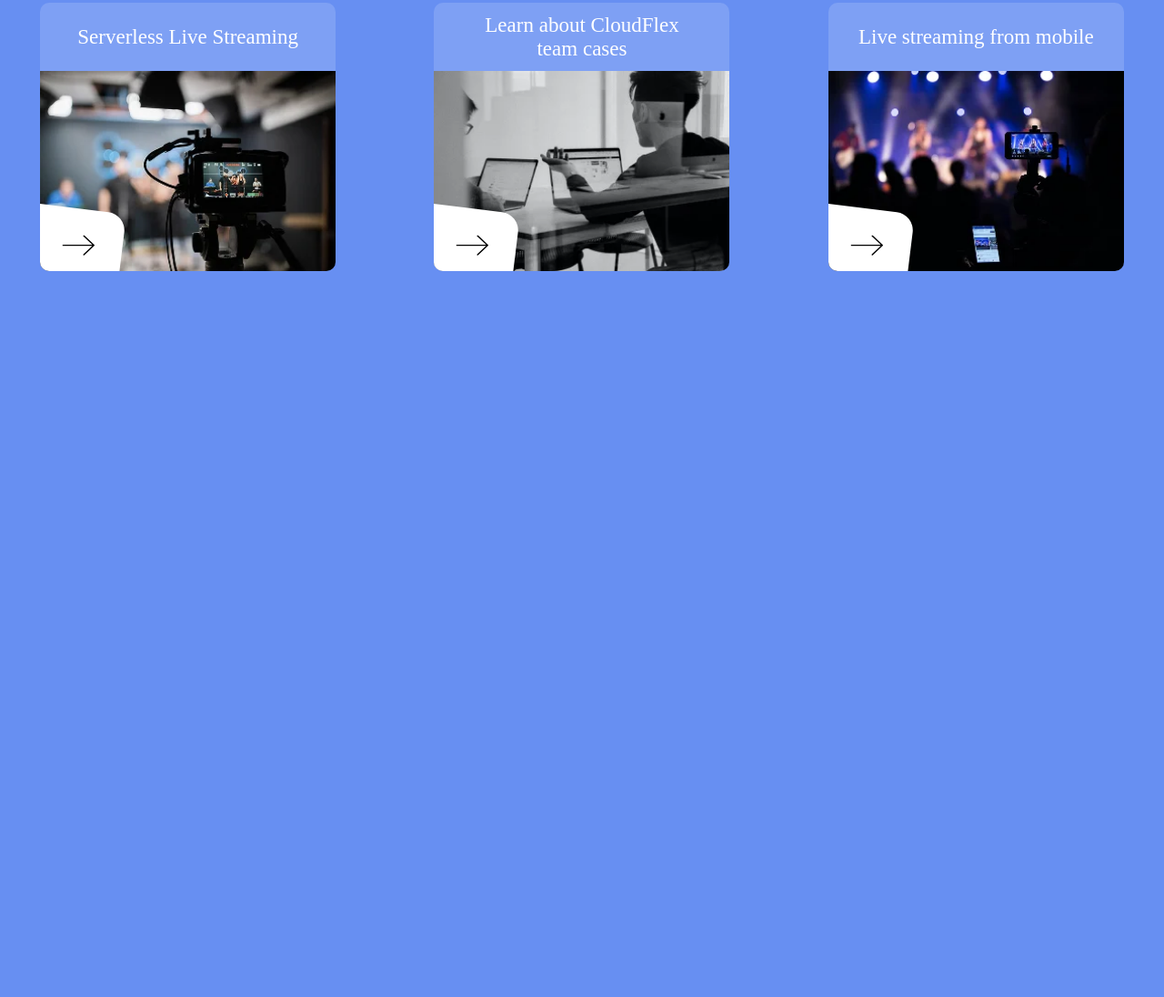
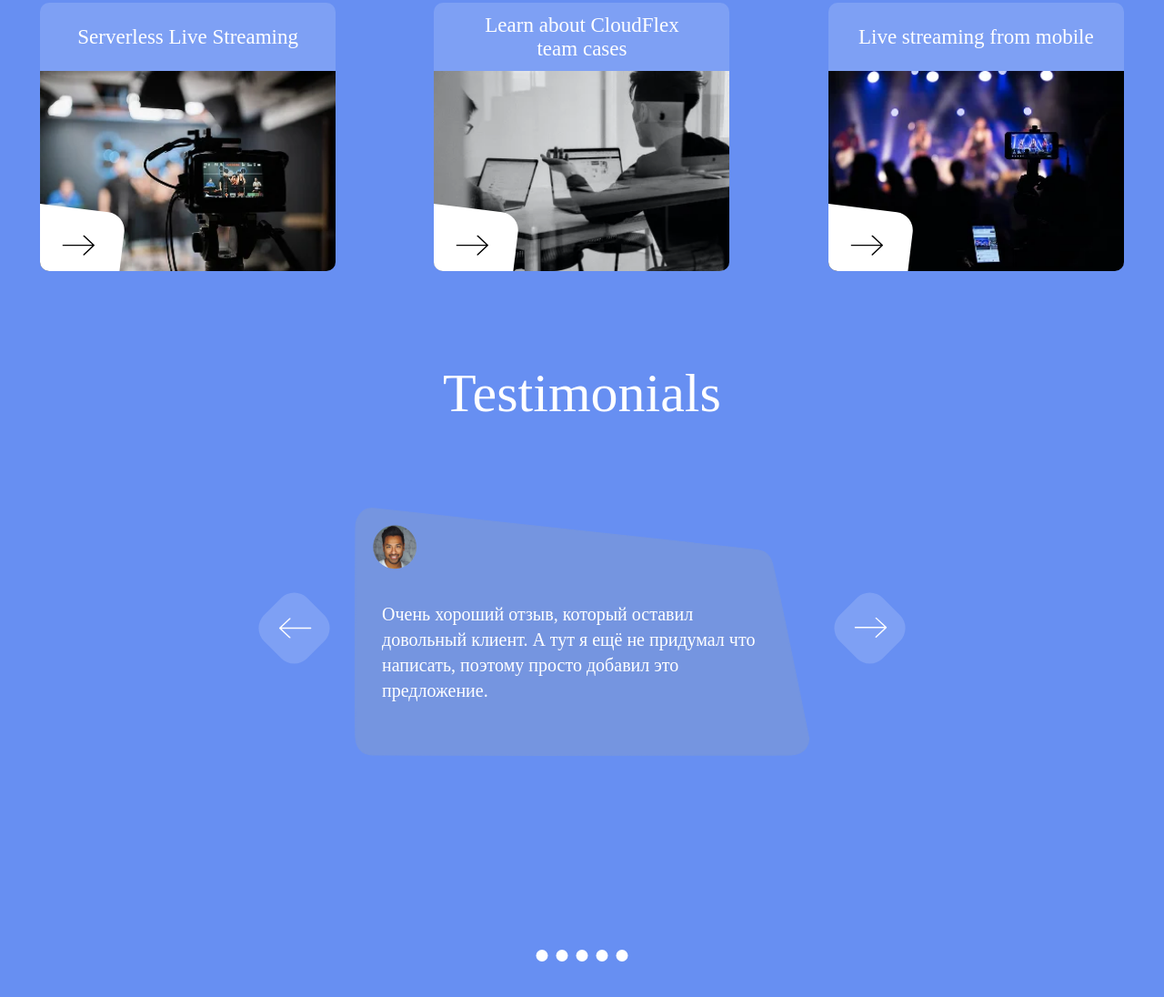
Before and after one commit to D3K16/langing_live_streaming, a website: page index.html in a window 1280 px wide. Shown: the part 4172-5268 px from the top of the page at 91% size. Before the commit the page ends 4650 px from the top, so only its background shows below. Drawn offline with nearby package versions, Linux system fonts and the light colour scheme; files that its build step writes are made by us from their sources.

Commit message:
tesimonials section

```diff
--- a/index.html
+++ b/index.html
@@ -225,6 +225,50 @@
             </div>
         </section>
 
+        <section class="testimonials-section" aria-label="testimonials section">
+            <div class="container">
+                <div class="testimonials">
+                    <h2 class="testimonials__title">
+                        Testimonials
+                    </h2>
+
+                    <div class="testimonials__slider slider">
+                        <figure class="wave-card">
+                            <img src="assets/image/avatar_alpha.png" alt="" class="wave-card__avatar">
+
+                            <blockquote class="wave-card__quote" cite="https://hapyclient.com">
+                                <p>
+                                    Очень хороший отзыв, который оставил
+                                    довольный клиент. А тут я ещё не придумал
+                                    что написать, поэтому просто добавил это
+                                    предложение.
+                                </p>
+                            </blockquote>
+                        </figure>
+
+                        <button class="slider__left-btn">
+                            <svg class="slider__left-btn-icon" aria label="arrow icon">
+                                <use href="assets/sprites.svg#arrow-icon"></use>
+                            </svg>
+                        </button>
+
+                        <button class="slider__right-btn">
+                            <svg class="slider__right-btn-icon" aria label="arrow icon">
+                                <use href="assets/sprites.svg#arrow-icon"></use>
+                            </svg>
+                        </button>
+
+                        <div class="slider__points">
+                            <div class="slider__points-item"></div>
+                            <div class="slider__points-item"></div>
+                            <div class="slider__points-item"></div>
+                            <div class="slider__points-item"></div>
+                            <div class="slider__points-item"></div>
+                        </div>
+                    </div>
+                </div>
+            </div>
+        </section>
     </main>
 </body>
 </html>
--- a/styles/_basic.scss
+++ b/styles/_basic.scss
@@ -22,7 +22,7 @@ li {
     list-style: none;
 }
 
-figure {
+figure, blockquote {
     margin: 0;
 }
 
--- a/styles/_cards.scss
+++ b/styles/_cards.scss
@@ -112,3 +112,31 @@
         width: 300px;
     }
 }
+
+.wave-card {
+    width: 500px;
+    height: 275px;
+    background: url('../assets/wave_card_bg.svg') center/contain no-repeat;
+    @include m.d-flex(start, start, nowrap, column, 0, 35px);
+
+    &__avatar {
+        margin: 20px 0 0 20px;
+    }
+
+    &__quote {
+        @include m.font(20px, 400, v.$color_white);
+        margin: 0 30px;
+        line-height: 1.4;
+    }
+
+    @media (max-width: v.$media_md) {
+        width: 330px;
+        row-gap: 15px;
+        background: url('../assets/wave_card_bg.svg') 50%/contain no-repeat;
+
+
+    &__quote {
+        @include m.font(13px, 400, v.$color_white);
+    }
+    }
+}
--- a/styles/_experience.scss
+++ b/styles/_experience.scss
@@ -2,7 +2,7 @@
 @use 'mixins' as m;
 
 .experience {
-    padding: 180px 0;
+    padding: 180px 0 0 0;
     margin: 0 auto;
     text-align: center;
     @include m.d-flex(start, center, nowrap, column, 0, 90px);
--- a/styles/_importer.scss
+++ b/styles/_importer.scss
@@ -5,3 +5,4 @@
 @forward 'work';
 @forward 'about';
 @forward 'experience';
+@forward 'testimonials';
--- /dev/null
+++ b/styles/_testimonials.scss
@@ -0,0 +1,114 @@
+@use 'variables' as v;
+@use 'mixins' as m;
+@use 'sass:color';
+
+%slider-button {
+            width: 67px;
+            height: 67px;
+            border: none;
+            border-radius: 20px;
+            background-color: color.adjust(v.$color_white, $alpha: -0.85);
+            rotate: z 45deg;
+}
+
+.testimonials {
+    padding: 100px 0 100px 0;
+    margin: 0 auto;
+    @include m.d-flex(start, center, nowrap, column, 0, 90px);
+
+    &__title {
+        @include m.font(60px, 400, v.$color_white);
+
+        @media (max-width: v.$media_md) {
+            font-size: 35px;
+        }
+    }
+
+    .slider {
+        position: relative;
+        height: 500px;
+
+        &__left-btn {
+           @extend %slider-button;
+           @include m.position(absolute, 1, -1, top, left, 100px, -100px);
+
+           &-icon {
+                width: 36px;
+                height: 23px;
+                fill: v.$color_white;
+                rotate: z 135deg;
+           }
+        }
+
+        &__right-btn {
+           @extend %slider-button;
+           @include m.position(absolute, 1, -1, top, right, 100px, -100px);
+
+            &-icon {
+                width: 36px;
+                height: 23px;
+                fill: v.$color_white;
+                rotate: z -45deg;
+           }
+        }
+
+        &__left-btn:hover,
+        &__right-btn:hover {
+            cursor: pointer;
+            box-shadow: inset 0 0 15px 3px rgba(0,0,0,.15);
+
+            .slider__left-btn-icon,
+            .slider__right-btn-icon  {
+                fill: v.$color_black;
+            }
+        }
+
+        &__points {
+            @include m.position(absolute, 1, -1, bottom, left, 0, 50%);
+            @include m.d-flex(start, center, nowrap, row, 9px, 0);
+            translate: -50% 0;
+
+            &-item {
+                width: 13px;
+                height: 13px;
+                border-radius: 50%;
+                background-color: v.$color_white;
+
+                &:hover {
+                    cursor: pointer;
+                    scale: .7;
+                    background-color: v.$color_grey;
+                }
+            }
+        }
+
+        @media (max-width: v.$media_md) {
+            height: 300px;
+
+            &__left-btn {
+                top: unset;
+                bottom: 20px;
+                left: 0;
+            }
+
+            &__right-btn {
+                top: unset;
+                bottom: 20px;
+                right: 0;
+            }
+
+            &__points {
+                bottom: 45px;
+            }
+        }
+
+         @media (max-width: v.$media_min) {
+            &__left-btn {
+                left: 10px;
+            }
+            &__right-btn {
+                right: 10px;
+            }
+         }
+    }
+}
--- a/styles/_variables.scss
+++ b/styles/_variables.scss
@@ -2,6 +2,7 @@
 $color_blue: #678FF2;
 $color_white: #fff;
 $color_black: #000;
+$color_grey: #B4B4B4;
 
 $media_xxl : 1400px;
 $media_xl : 1200px;
```
Also changed, not shown: assets/image/avatar_alpha.png (added), assets/image/coffe 1.png (deleted).
